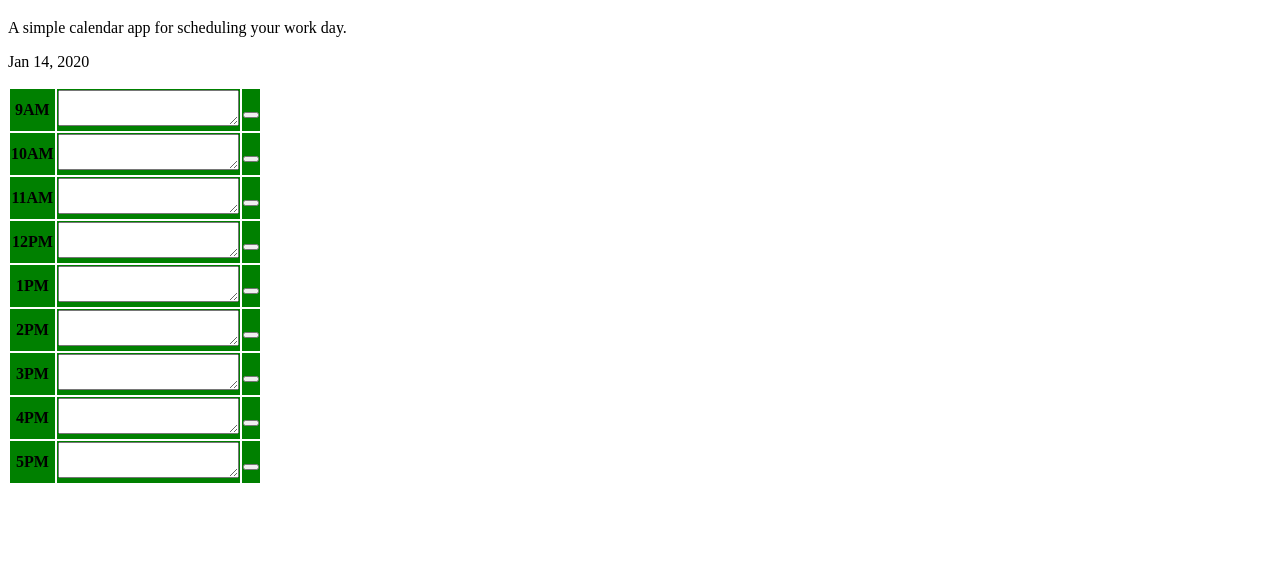
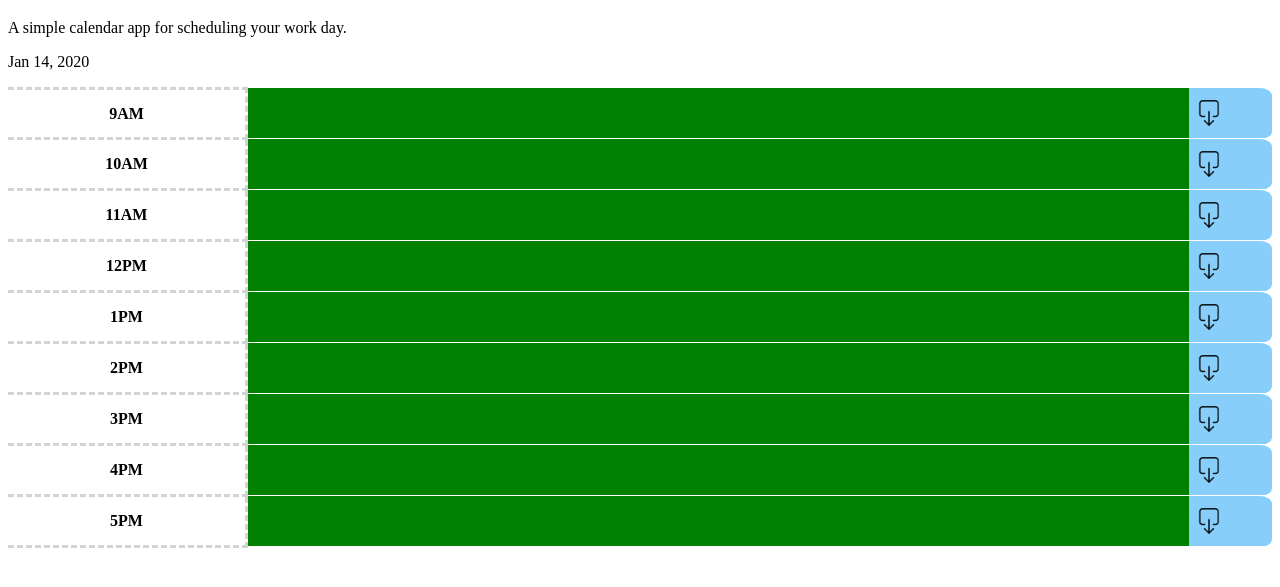
Before and after one commit to macheson/day-planner, a plain HTML site: page index.html in a window 1280 px wide. Shown: the part 61-648 px from the top of the page. Drawn offline with nearby package versions, Linux system fonts and the light colour scheme.

Commit message:
updated styling & fixed button behavior

```diff
--- a/assets/script.js
+++ b/assets/script.js
@@ -13,21 +13,23 @@ $("#date").text(todayDate);
 //changes color of hourly tasks depending on current time
 const arrHours = [9, 10, 11, 12, 13, 14, 15, 16, 17];
 for (let i = 0; i < arrHours.length; i++) {
-    let divVal = $("#row-"+arrHours[i]).attr("data-hour");
+    let divVal = $("#task-"+arrHours[i]).attr("data-hour");
+    //TODO: make work
     if (currentHour > parseInt(divVal)) {
-        $("#row-"+arrHours[i]).css("background-color", "gray");
+        $("#task-"+arrHours[i]).css("background-color", "lightgray");
         $(".task"+arrHours[i]).attr('readonly', true);
+        $("#row-"+ arrHours[i] + " button").addClass('click-disabled');
     }
     else if (currentHour == parseInt(divVal)) {
-        $("#row-"+arrHours[i]).css("background-color", "red");
+        $("#task-"+arrHours[i]).css("background-color", "red");
     }
     else if (currentHour < parseInt(divVal)) {
-        $("#row-"+arrHours[i]).css("background-color", "green");
+        $("#task-"+arrHours[i]).css("background-color", "green");
     }
 }
 
 //saves task entered for the appropriate hour entered
-$(".submitBtn").on("click", function (){
+$(".submitBtn:not('.click-disabled')").on("click", function (){
     let hourVal = $(this).attr("data-button");
     const taskVal = $(".task"+hourVal).val();
     if (taskVal.length > 0){
--- a/assets/style.css
+++ b/assets/style.css
@@ -1,3 +1,64 @@
-/* #row-9 {
-    background-color: green;
-} */
+textarea {
+    border: 3px solid transparent;
+    font-size: 1em;
+    overflow: auto;
+    outline: none;
+    resize: none;
+    padding: 0;
+    background-color: transparent;
+    width:100%;
+}
+
+textarea:focus {
+    border: 3px solid white;
+}
+
+table {
+    border-collapse: collapse;
+    border-spacing: 0;
+    border: none;
+    width:100%;
+}
+
+td {
+    padding: 0;
+}
+
+th {
+    border-color: lightgray;
+    border-style: dashed;
+    border-left: 0px;
+}
+
+.btn {
+    background-color: lightskyblue;
+    border-bottom-right-radius: 15%;
+    border-top-right-radius: 15%;
+    border-bottom: .3px solid white;
+    max-width:16px;
+}
+
+button {
+    border: none;
+    background: transparent;
+    padding: 0;
+    display: flex;
+    align-items: center;
+    justify-content: center;
+}
+
+img {
+    height: 3em;
+    width: 3em;
+}
+
+tr {
+    border-bottom: .3px solid white;
+}
+
+.tsk {
+    height: 50px;
+    display: flex;
+    justify-content: center;
+    align-items: center;
+}
--- a/index.html
+++ b/index.html
@@ -7,8 +7,6 @@
     <meta http-equiv="X-UA-Compatible" content="ie=edge">
     <title>Day Planner</title>
 
-    <!-- <link rel="stylesheet" href="https://stackpath.bootstrapcdn.com/bootstrap/4.4.1/css/bootstrap.min.css"
-        integrity="sha384-Vkoo8x4CGsO3+Hhxv8T/Q5PaXtkKtu6ug5TOeNV6gBiFeWPGFN9MuhOf23Q9Ifjh" crossorigin="anonymous"> -->
     <link rel="stylesheet" href="assets/style.css">
 
 </head>
@@ -23,48 +21,49 @@
         <tbody>
             <tr id="row-9" class="time-Container" data-hour="9">
                 <th scope="row">9AM</th>
-                <td><textarea class="task9" name="task" rows="2"></textarea></td>
-                <td><button class="submitBtn" data-button="9" scr="save.jpg"></button></td>
+                <td id="task-9" class="tsk" data-hour="9"><textarea class="task9" name="task" rows="3"></textarea></td>
+                <td class="btn"><button class="submitBtn" data-button="9"><img src="assets/images/save.png"/></button></td>
             </tr>
             <tr id="row-10" class="time-Container" data-hour="10">
                 <th scope="row">10AM</th>
-                <td><textarea class="task10" name="task" rows="2"></textarea></td>
-                <td><button class="submitBtn" data-button="10" scr="save.jpg"></button></td>
+                <td id="task-10" class="tsk" data-hour="10"><textarea class="task10" name="task" rows="3"></textarea></td>
+                <td class="btn"><button class="submitBtn" data-button="10"><img src="assets/images/save.png"/></button></td>
             </tr>
             <tr id="row-11"class="time-Container" data-hour="11">
                 <th scope="row">11AM</th>
-                <td><textarea class="task11" name="task" rows="2"></textarea></td>
-                <td><button class="submitBtn" data-button="11" scr="save.jpg"></button></td>
+                <td id="task-11" class="tsk" data-hour="11"><textarea class="task11" name="task" rows="3"></textarea></td>
+                <td class="btn"><button class="submitBtn" data-button="11"><img src="assets/images/save.png"/></button></td>
             </tr>
             <tr id="row-12"class="time-Container" data-hour="12">
                 <th scope="row">12PM</th>
-                <td><textarea class="task12" name="task" rows="2"></textarea></td>
-                <td><button class="submitBtn" data-button="12" scr="save.jpg"></button></td>
+                <td id="task-12" class="tsk" data-hour="12"><textarea class="task12" name="task" rows="3"></textarea></td>
+                <td class="btn"><button class="submitBtn" data-button="12"><img src="assets/images/save.png"/></button></td>
             </tr>
             <tr id="row-13"class="time-Container" data-hour="13">
                 <th scope="row">1PM</th>
-                <td><textarea class="task13" name="task" rows="2"></textarea></td>
-                <td><button class="submitBtn" data-button="13" scr="save.jpg"></button></td>
+                <td id="task-13" class="tsk" data-hour="13"><textarea class="task13" name="task" rows="3"></textarea></td>
+                <td class="btn"><button class="submitBtn" data-button="13"><img src="assets/images/save.png"/></button></td>
             </tr>
             <tr id="row-14"class="time-Container" data-hour="14">
                 <th scope="row">2PM</th>
-                <td><textarea class="task14" name="task" rows="2"></textarea></td>
-                <td><button class="submitBtn" data-button="14" scr="save.jpg"></button></td>
+                <td id="task-14" class="tsk" data-hour="14"><textarea class="task14" name="task" rows="3"></textarea></td>
+                <td class="btn"><button class="submitBtn" data-button="14"><img src="assets/images/save.png"/></button></td>
             </tr>
             <tr id="row-15"class="time-Container" data-hour="15">
                 <th scope="row">3PM</th>
-                <td><textarea class="task15" name="task" rows="2"></textarea></td>
-                <td><button class="submitBtn" data-button="15" scr="save.jpg"></button></td>
+                <td id="task-15" class="tsk" data-hour="15"><textarea class="task15" name="task" rows="3"></textarea></td>
+                <td class="btn"><button class="submitBtn" data-button="15"><img src="assets/images/save.png"/></button></td>
             </tr>
             <tr id="row-16"class="time-Container" data-hour="16">
                 <th scope="row">4PM</th>
-                <td><textarea class="task16" name="task" rows="2"></textarea></td>
-                <td><button class="submitBtn" data-button="16" scr="save.jpg"></button></td>
+                <td id="task-16" class="tsk" data-hour="16" ><textarea class="task16"name="task" rows="3"></textarea></td>
+                <td class="btn"><button class="submitBtn" data-button="16"><img src="assets/images/save.png"/></button></td>
+                <!-- <td><button class="submitBtn" data-button="16">Clear</button></td> -->
             </tr>
             <tr id="row-17"class="time-Container" data-hour="17">
                 <th scope="row">5PM</th>
-                <td><textarea class="task17" name="task" rows="2"></textarea></td>
-                <td><button class="submitBtn" data-button="17" scr="save.jpg"></button></td>
+                <td id="task-17" class="tsk" data-hour="17"><textarea class="task17" name="task" rows="3"></textarea></td>
+                <td class="btn"><button class="submitBtn" data-button="17"><img src="assets/images/save.png"/></button></td>
             </tr>
         </tbody>
     </table>
```
Also changed, not shown: assets/images/save.png (added).
